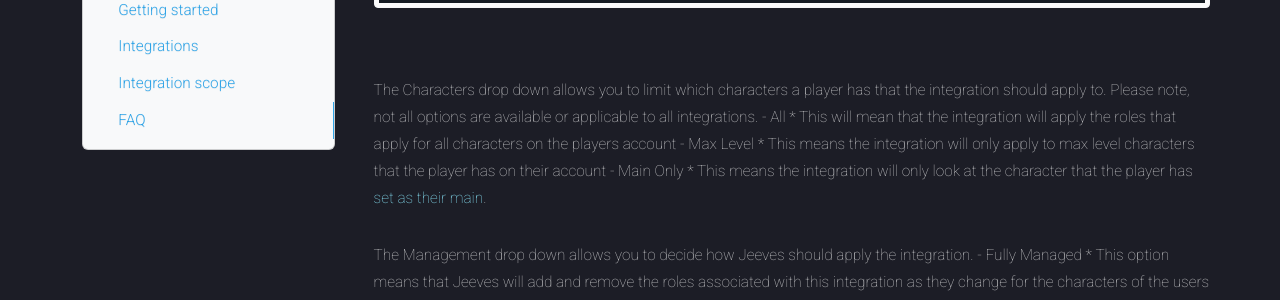
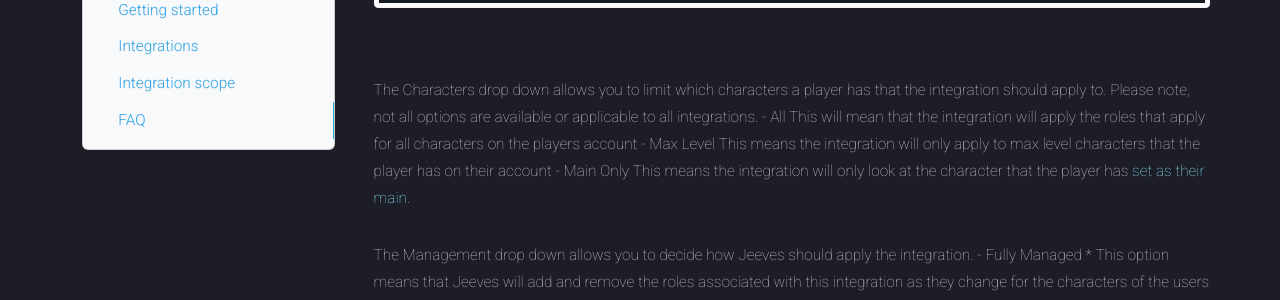
Before and after one commit to TeamJeeves/Jeeves-Bot-Documentation, an MkDocs documentation site: the page built from docs/commands/dashboard/role-management.md, in a window 1280 px wide and 900 px high, scrolled down 1842 px. Shown: the part 179-479 px from the top of the window. Built offline with MkDocs 1.6.1, drawn with Linux system fonts in a browser that asks for light colours; nearby versions of some CDN libraries.

Commit message:
list fix

```diff
--- a/docs/commands/dashboard/role-management.md
+++ b/docs/commands/dashboard/role-management.md
@@ -56,11 +56,11 @@ All Jeeves Role Management integration have scope options. These options allow y
 
 The Characters drop down allows you to limit which characters a player has that the integration should apply to. Please note, not all options are available or applicable to all integrations.
 - All
-    * This will mean that the integration will apply the roles that apply for all characters on the players account
+This will mean that the integration will apply the roles that apply for all characters on the players account
 - Max Level
-    * This means the integration will only apply to max level characters that the player has on their account
+This means the integration will only apply to max level characters that the player has on their account
 - Main Only
-    * This means the integration will only look at the character that the player has [set as their main](../warcraft/character.md).
+This means the integration will only look at the character that the player has [set as their main](../warcraft/character.md).
 
 The Management drop down allows you to decide how Jeeves should apply the integration.
 - Fully Managed
```
